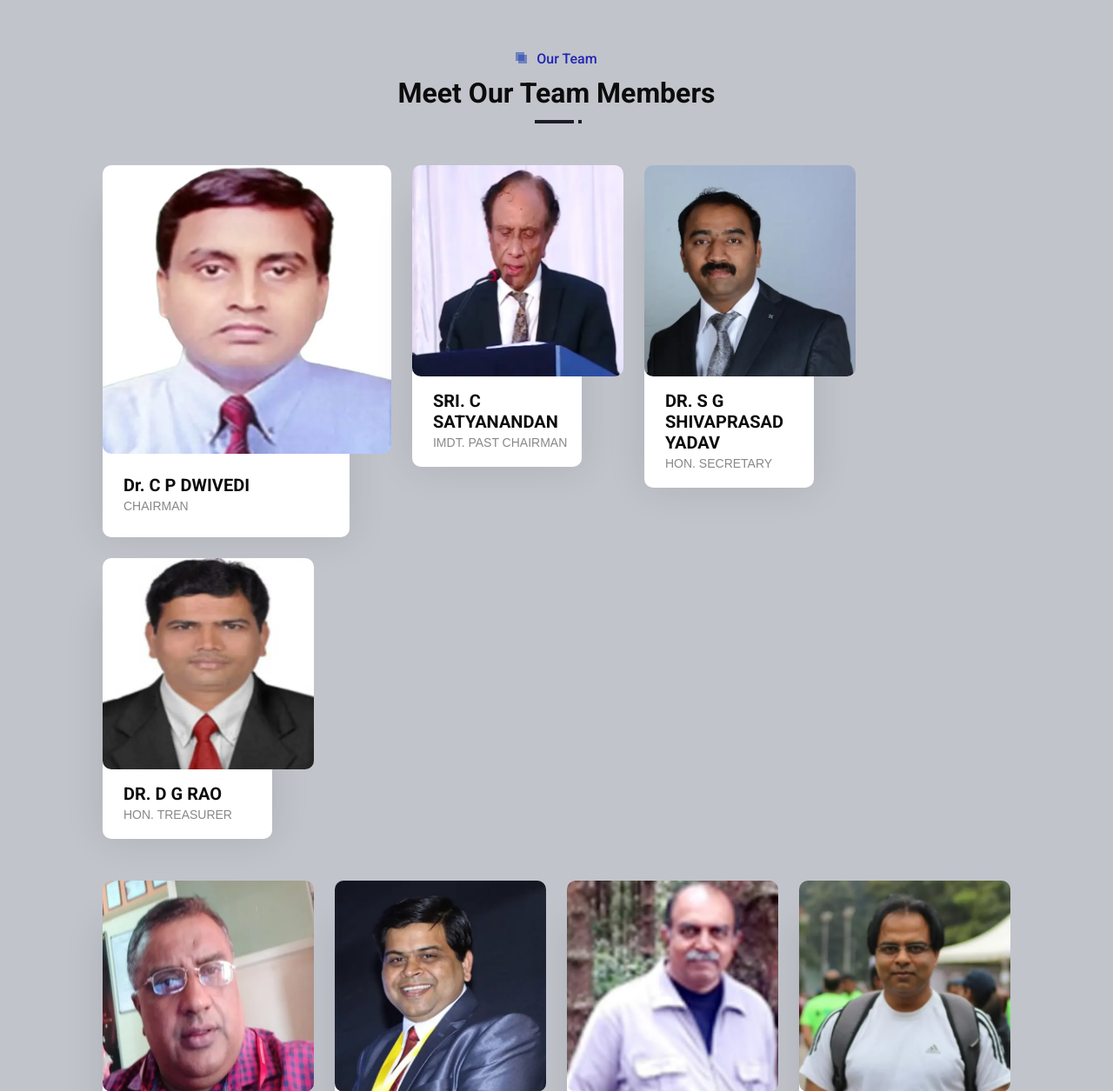
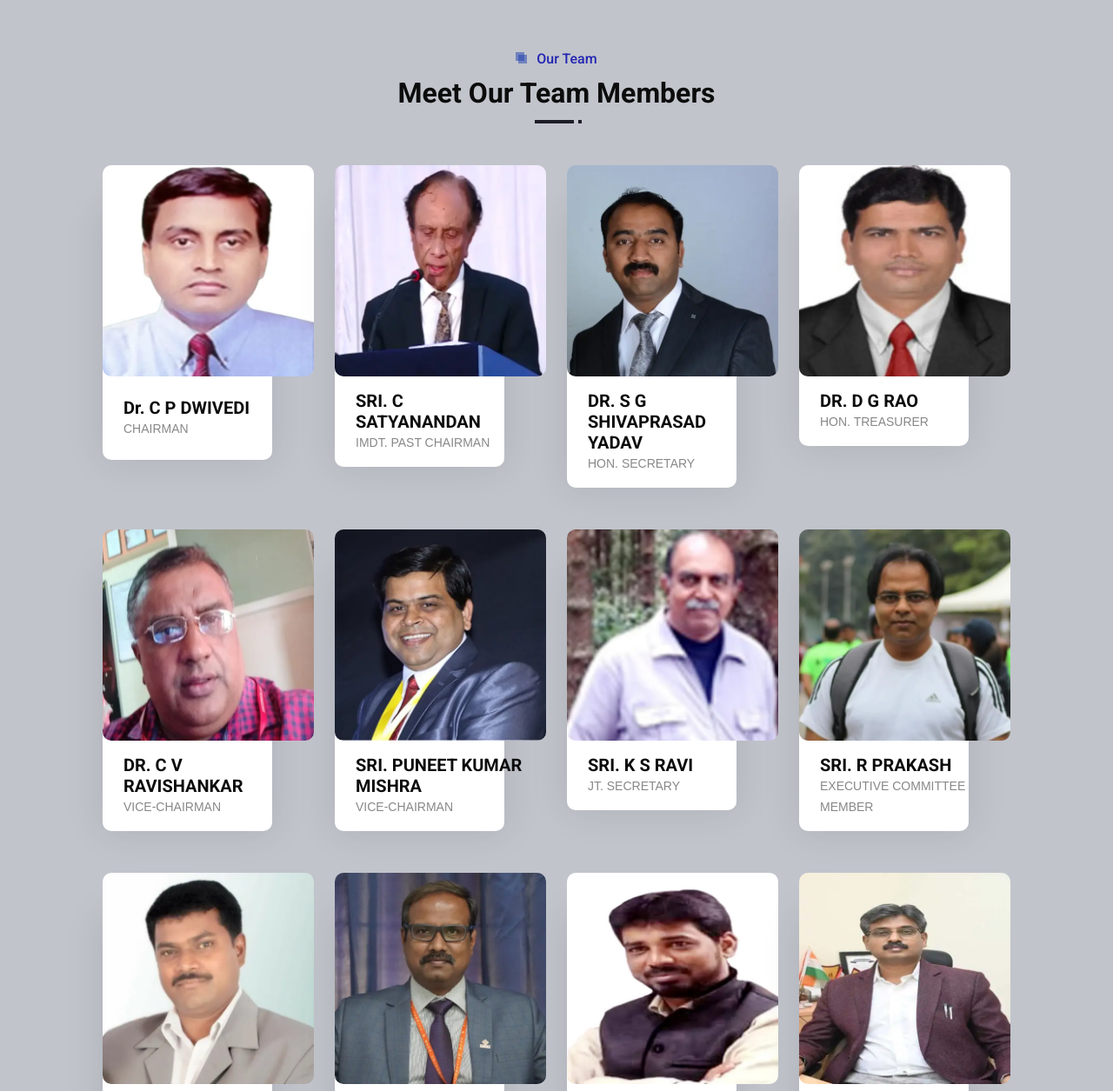
Before and after one commit to KetanKeshav/IETE-Bangalore, a PHP site: page /ecmembers.php in a window 1280 px wide. Shown: the part 88-1343 px from the top of the page at 87% size. Run offline with PHP 8.4, Linux system fonts and the light colour scheme; some libraries are stand-ins or nearby versions.

Commit message:
EC mem update

```diff
--- a/ecmembers.php
+++ b/ecmembers.php
@@ -59,7 +59,7 @@
                     <h2 class="mt-2">Meet Our Team Members</h2>
                 </div>
                 <div class="row g-4">
-                    <div class="col-lg-4 col-md-6 wow fadeInUp" data-wow-delay="0.1s">
+                    <div class="col-lg-3 col-md-6 wow fadeInUp" data-wow-delay="0.1s">
                         <div class="team-item">
                             <div class="d-flex">
                                 <img class="img-fluid rounded w-100" src="img/team/1.webp" alt="">
```
